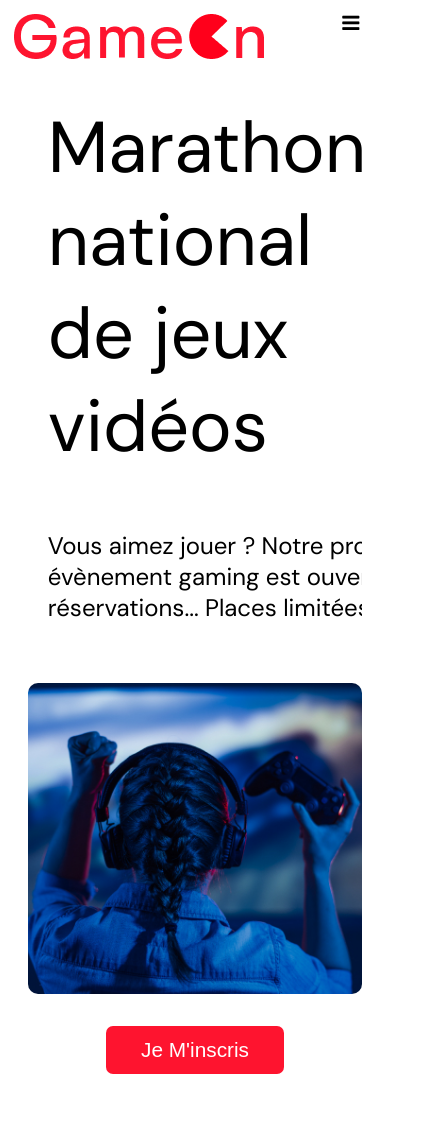
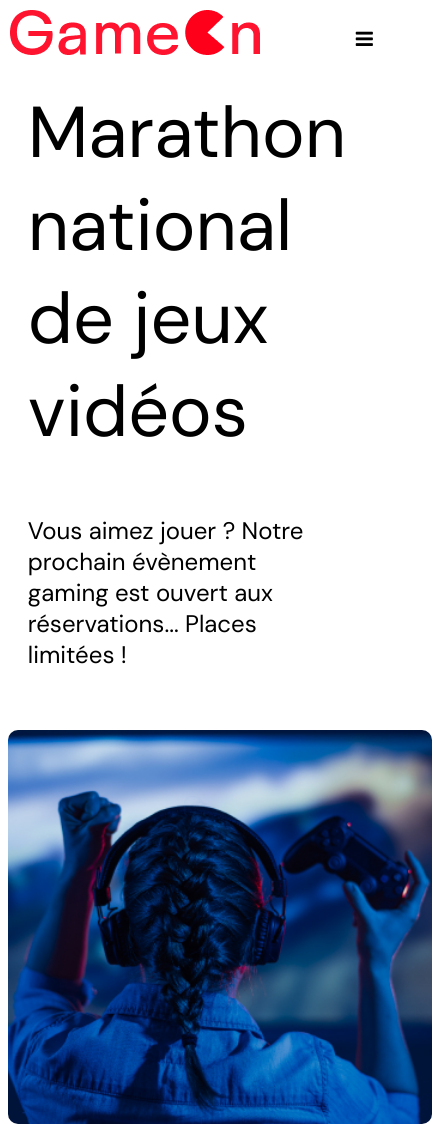
Before and after one commit to Dwfaradji/FaradjiBoucif_P4_21-07-22, a plain HTML site: page starterOnly/index.html in a window 390 px wide. Shown: the top 1124 px of the page, 440 px wide, since content can reach past the window. Drawn offline with Linux system fonts and the light colour scheme.

Commit message:
modification

```diff
--- a/starterOnly/index.html
+++ b/starterOnly/index.html
@@ -9,7 +9,7 @@
   <link rel="stylesheet" href="https://cdnjs.cloudflare.com/ajax/libs/font-awesome/4.7.0/css/font-awesome.min.css">
   <link href="https://fonts.googleapis.com/css?family=DM+Sans" rel="stylesheet" />
 </head>
-
+<script type="module" src="modal.mjs"></script>
 <body>
   <div class="topnav" id="myTopnav">
     <div class="header-logo">
@@ -21,7 +21,7 @@
       <a href="#"><span>À propos</span></a>
       <a href="#"><span>Contact</span></a>
       <a href="#"><span>Évènements passés</span></a>
-      <a href="javascript:void(0);" class="icon" onclick="editNav()">
+      <a href="javascript:void(0);" class="icon" id="editNav">
         <i class="fa fa-bars"></i>
       </a>
     </div>
@@ -160,7 +160,7 @@
       Copyright 2014 - 2022, GameOn Inc.
     </p>
   </footer>
-  <script type="module" src="modal.mjs"></script>
+
 </body>
 
 </html>
--- a/starterOnly/modal.css
+++ b/starterOnly/modal.css
@@ -34,7 +34,9 @@ img {
 
 .topnav {
   overflow: hidden;
-  margin: 3.5%;
+  margin-top: 10px;
+  padding-left: 10px;
+
 }
 
 .header-logo {
@@ -43,6 +45,7 @@ img {
 
 .main-navbar {
   float: right;
+  background-color: white;
 }
 
 .topnav a {
@@ -74,6 +77,12 @@ img {
 }
 
 @media screen and (max-width: 768px) {
+  main {
+    position: absolute;
+    top: 64px;
+    z-index: 1;
+  }
+
   .topnav a {
     display: none;
   }
@@ -87,6 +96,10 @@ img {
 @media screen and (max-width: 768px) {
   .topnav.responsive {
     position: relative;
+    z-index: 10;
+    width: 100%;
+
+
   }
 
   .topnav.responsive .icon {
@@ -110,7 +123,7 @@ img {
   .topnav a.icon {
     float: right;
     display: block;
-    margin-top: -15px;
+    /* margin-top: -15px; */
   }
 }
 
@@ -121,7 +134,7 @@ main {
   padding-top: 0.5vw;
   padding-left: 2vw;
   padding-right: 2vw;
-  margin: 1px 20px 15px;
+  /* margin: 1px 20px 15px; */
   border-radius: 2rem;
   text-align: justify;
 }
@@ -574,6 +587,7 @@ footer {
 }
 
 @media screen and (max-width: 800px) {
+
   .hero-section {
     display: block;
     box-shadow: unset;
@@ -599,7 +613,7 @@ footer {
   }
 
   .hero-text {
-    width: unset;
+    width: 80%;
     font-size: 1.5rem;
   }
 
--- a/starterOnly/modal.mjs
+++ b/starterOnly/modal.mjs
@@ -4,6 +4,8 @@ import {
   checkTournoiValid,
 } from "./fonction.mjs";
 
+const navIcon = document.getElementById("editNav");
+navIcon.addEventListener("click", editNav);
 function editNav() {
   var x = document.getElementById("myTopnav");
   if (x.className === "topnav") {
```
